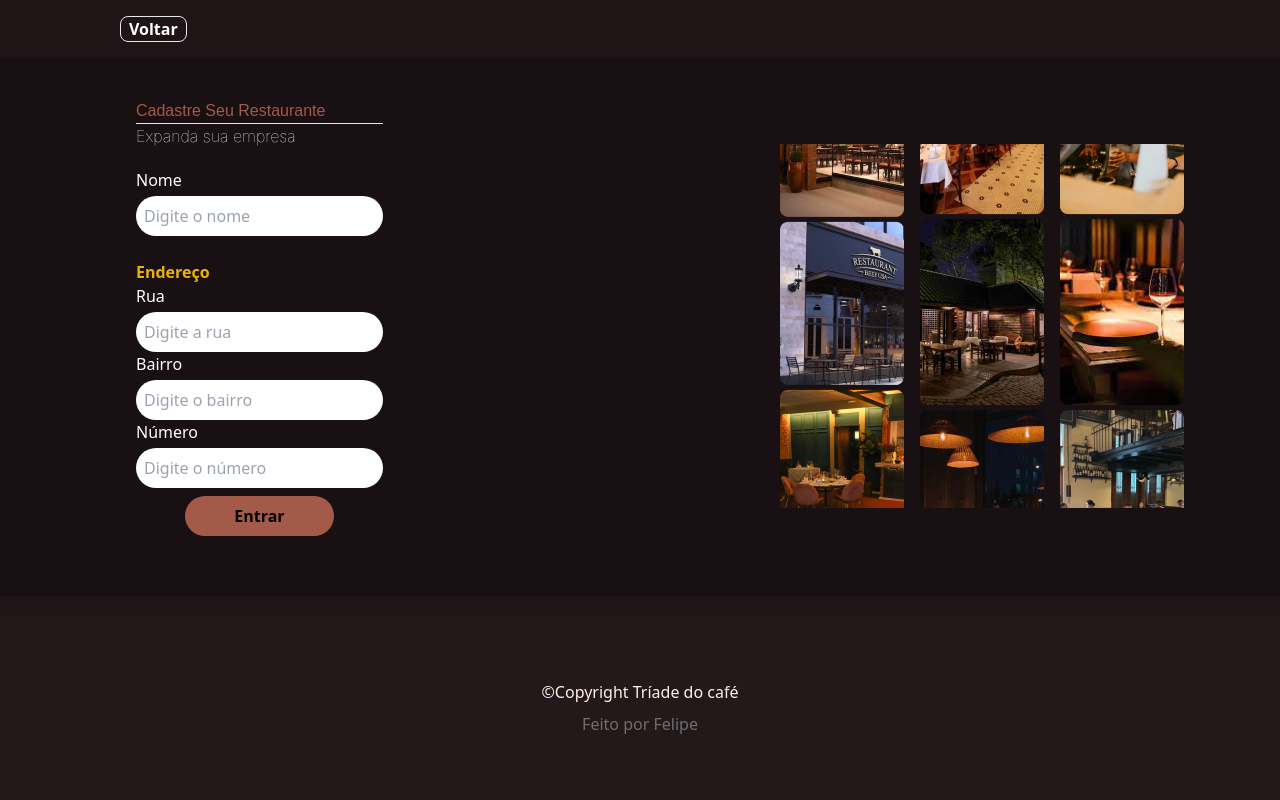
After one commit to FelipeCostaOliveira/Reserva-restaurante, a Flask app: page /cadastroRestaurante in a window 1280 px wide. The commit adds this page. Run offline with Flask 3, Linux system fonts and the light colour scheme; style sheets or scripts are compiled from the project's sources; some libraries are stand-ins or nearby versions.

Commit message:
FEAT :: Criando tela de cadastrar restaurantes

```diff
--- a/main.py
+++ b/main.py
@@ -9,7 +9,7 @@ app.secret_key = 'felipe'
 
 # Criar Banco de Dados
 DBhost = 'localhost'
-DBname = 'usuarios'
+DBname = 'SistemaReservas'
 DBuser = 'root'
 DBpassword = 'root'
 
@@ -26,7 +26,7 @@ database.create_table(new_connection, NameTabela, query)
 
 # Criar tabela restaurante
 NameTabela2 = 'restaurante'
-query2 = f"CREATE TABLE {NameTabela2} (id INT NOT NULL AUTO_INCREMENT, nome VARCHAR(45) NOT NULL, rua VARCHAR(100) NOT NULL, bairro VARCHAR(100) NOT NULL, numero INT NOT NULL, mesasDisponiveis INT NOT NULL, PRIMARY KEY(id)) DEFAULT CHARSET=utf8mb4;"
+query2 = f"CREATE TABLE {NameTabela2} (id INT NOT NULL AUTO_INCREMENT, nome VARCHAR(45) NOT NULL, rua VARCHAR(100) NOT NULL, bairro VARCHAR(100) NOT NULL, numero INT NOT NULL,mesasDisponiveis INT, PRIMARY KEY(id)) DEFAULT CHARSET=utf8mb4;"
 new_connection2 = database.create_new_server_connection(DBhost, DBuser, DBname, DBpassword)
 database.create_table(new_connection2, NameTabela2, query2)
 
@@ -62,6 +62,14 @@ def reserva():
 def realizar_reserva():
     return render_template('RealizarReserva.html')
 
+@app.route('/novidades')
+def novidades():
+    return render_template('novidades.html')
+
+@app.route('/cadastroRestaurante')
+def cadastroRestaurante():
+    return render_template('cadastroRestaurante.html')
+
 # Autenticar Usuário
 @app.route('/autenticarUsuario', methods=["POST"])
 def autenticarUsuario():
@@ -69,7 +77,7 @@ def autenticarUsuario():
     senha = request.form.get("senha")
     connectBD = mysql.connector.connect(
         host=DBhost,
-        database='usuarios',
+        database= DBname,
         user=DBuser,
         password=DBpassword
     )
@@ -94,10 +102,10 @@ def autenticarUsuario():
 def cadastrarUsuario():
     user = []
     email = request.form.get('email')
-    senha = request.form.get('password')
+    senha = request.form.get('senha')
     connectBD = mysql.connector.connect(
         host=DBhost,
-        database='usuarios',
+        database=DBname,
         user=DBuser,
         password=DBpassword
     )
@@ -112,7 +120,7 @@ def cadastrarUsuario():
                 query = "insert into usuario values (default, %s, %s);"
                 cursor.execute(query, dados)
                 connectBD.commit()
-                return redirect('/home')
+                return redirect('/')
         else:
             for usuario in usuariosBD:
                 contador += 1
@@ -130,10 +138,35 @@ def cadastrarUsuario():
         cursor.close()
         connectBD.close()
 
-@app.route('/novidades')
-def novidades():
-    return render_template('novidades.html')
+@app.route('/cadastrarRestaurante', methods=['POST'])
+def cadastrarRestaurante():
+    nome = request.form.get('nome')
+    rua = request.form.get('rua')
+    bairro = request.form.get('bairro')
+    numero = request.form.get('numero')
+    connectBD = mysql.connector.connect(
+        host=DBhost,
+        database=DBname,
+        user=DBuser,
+        password=DBpassword
+    )
+    if connectBD.is_connected():
+        cursor = connectBD.cursor()
+        cursor.execute("SELECT * FROM restaurante WHERE nome = %s", (nome,))
+        restauranteBD = cursor.fetchone()
 
+        if restauranteBD:
+            flash('Restaurante já cadastrado')
+            return redirect('/')
+        else:
+            query = "INSERT INTO restaurante (nome, rua, bairro, numero) VALUES (%s, %s, %s, %s);"
+            cursor.execute(query, (nome, rua, bairro, numero))
+            connectBD.commit()
+            return redirect('/home')
+
+    if connectBD.is_connected():
+        cursor.close()
+        connectBD.close()
 
 if __name__ in "__main__":
     app.run(debug=True, port=5001)
--- /dev/null
+++ b/templates/cadastroRestaurante.html
@@ -0,0 +1,68 @@
+<!DOCTYPE html>
+<html lang="pt-br">
+<head>
+    <link rel="stylesheet" href="static/styles/output.css">
+    <meta charset="UTF-8">
+    <meta name="viewport" content="width=device-width, initial-scale=1.0">
+    <title>Landing-Page</title>
+    <meta name="description" content="Descrição">
+    <script src="https://cdn.tailwindcss.com"></script>
+    <script src="https://cdnjs.cloudflare.com/ajax/libs/jquery/3.7.1/jquery.min.js" integrity="sha512-v2CJ7UaYy4JwqLDIrZUI/4hqeoQieOmAZNXBeQyjo21dadnwR+8ZaIJVT8EE2iyI61OV8e6M8PP2/4hpQINQ/g==" crossorigin="anonymous" referrerpolicy="no-referrer"></script>
+</head>
+
+<body class="bg-[#1F1517] ">
+    <header>
+        <nav class="text-white ml-10 container flex flex-row space-x-10 items-center justify-between px-20 py-4">
+            <a href="{{url_for("index")}}" class="hover:text-[#A45A49] font-bold border px-2 rounded-lg">Voltar</a>
+        </nav>
+    </header>
+    <main>
+        <div class="bg-[#181012]">
+            <section class="container max-w-6xl h-3/4 flex flex-row justify-between gap-24 py-10 px-8 m-auto items-center">
+                <header class="ml-10">
+                    <span class="text-[#A45A49] text-base font-epilogue capitalize">cadastre seu restaurante</span>
+                    <hr>
+                    <h2 class="text-base text-white font-inter font-thin">Expanda sua empresa </h2>
+                    <form class="text-white flex flex-col font-intel py-5" action="/cadastrarRestaurante" method="POST">
+                        <label for="name">Nome</label>
+                        <input class="text-black mt-1 p-2 rounded-3xl border-none text-base" type="text" name="nome" required placeholder="Digite o nome">
+                        <span class="mt-6 text-yellow-500 font-bold">Endereço</span>
+                        <label for="rua">Rua</label>
+                        <input class="text-black mt-1 p-2 rounded-3xl border-none text-base" type="text" name="rua" required placeholder="Digite a rua">
+                        <label for="bairro">Bairro</label>
+                        <input class="text-black mt-1 p-2 rounded-3xl border-none text-base" type="text" name="bairro" required placeholder="Digite o bairro">
+                        <label for="numero">Número</label>
+                        <input class="text-black mt-1 p-2 rounded-3xl border-none text-base" type="number" name="numero" required placeholder="Digite o número">
+
+                        <input class="text-black mt-2 p-2 rounded-3xl border-none text-base bg-[#A45A49] w-3/5 m-auto font-bold hover:bg-[#4e1002] cursor-pointer" type="submit" class="registrar-btn" value="Entrar" >
+                        {% set mensagem = get_flashed_messages()%}
+                        {% if mensagem %}
+                        <div class="text-red-600 font-bold m-auto">
+                            {{mensagem[0]}}
+                        </div>
+                        {% endif %}
+                    </form>
+
+                </header>
+
+                <div class="columns-3 space-y-1">
+                    <figure><img src="static/assets/main/image1.png" alt="image1"></figure>
+                    <figure><img src="static/assets/main/image2.png" alt="image2"></figure>
+                    <figure><img src="static/assets/main/image3.png" alt="image3"></figure>
+                    <figure><img src="static/assets/main/image4.png" alt="image4"></figure>
+                    <figure><img src="static/assets/main/image5.png" alt="image5"></figure>
+                    <figure><img src="static/assets/main/image6.png" alt="image6"></figure>
+                    <figure><img src="static/assets/main/image10.png" alt="image10"></figure>
+                    <figure><img src="static/assets/main/image11.png" alt="image11"></figure>
+                    <figure><img src="static/assets/main/image12.png" alt="image12"></figure>
+                </div>
+
+            </section>
+        </div>
+    </main>
+    <footer class="absolute bottom-0 w-full p-16 flex flex-col items-center gap-2 bg-[#23181A]">
+        <p class="text-[#FFF2E7] text-base font-inter-semibold">&copy;Copyright Tríade do café</p>
+        <p class="text-[#6e6e6e] text-base">Feito por Felipe</p>
+    </footer>
+</body>
+</html>
--- a/templates/index.html
+++ b/templates/index.html
@@ -55,7 +55,7 @@
                         <label for="username">Email</label>
                         <input class="text-black mt-1 p-2 rounded-3xl border-none text-base" type="email" name="email"  placeholder="Digite seu email">
                         <label for="username">Senha</label>
-                        <input class="text-black mt-1 p-2 rounded-3xl border-none text-base" type="password" name="password" placeholder="Digite sua senha">
+                        <input class="text-black mt-1 p-2 rounded-3xl border-none text-base" type="password" name="senha" placeholder="Digite sua senha">
                         <input class="text-black mt-2 p-2 rounded-3xl border-none text-base bg-[#A45A49] w-3/5 m-auto font-bold hover:bg-[#4e1002] cursor-pointer" type="submit" class="text-white w-3/5 m-auto mt-2.5 font-bold" value="Registrar" >
                         {% set mensagem = get_flashed_messages()%}
                         {% if mensagem %}
@@ -113,6 +113,9 @@
             </div>
         </section>
     </main>
+    <form action="/cadastroRestaurante">
+        <input class="text-black ml-2 p-2 rounded-3xl border-none text-base bg-[#A45A49]  m-auto font-bold hover:bg-[#4e1002] cursor-pointer" type="submit" value="Cadastre seu restaurante"/>
+    </form>
     <footer class="static bottom-0 w-full p-16 flex flex-col items-center gap-2 bg-[#23181A]">
         <p class="text-[#FFF2E7] text-base font-inter-semibold">&copy;Copyright Tríade do café</p>
         <p class="text-[#6e6e6e] text-base">Feito por Felipe</p>
```
